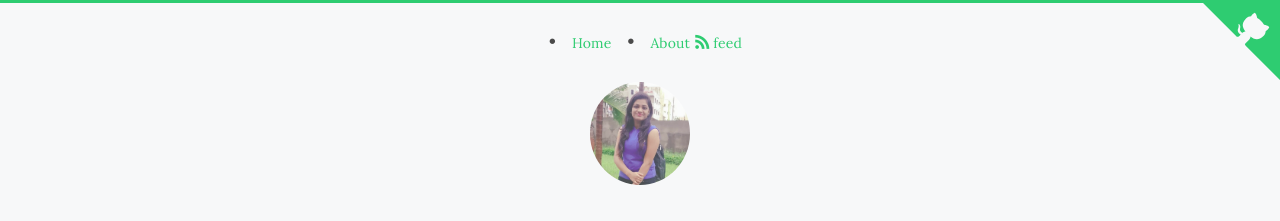
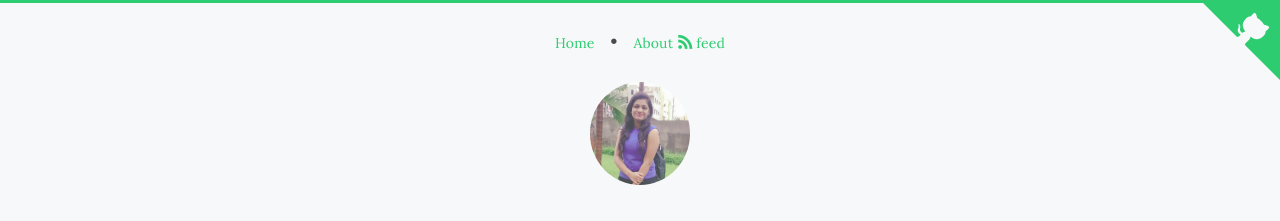
Before and after one commit to khushimehta12/khushimehta12.github.io, a Jekyll site: the page built from index.html, in a window 1280 px wide. Shown: the top 221 px of the page. Built offline with Jekyll 4.4.1, drawn with Linux system fonts in a browser that asks for light colours; some web fonts are replaced.

Commit message:
final commit

```diff
--- a/_includes/header.html
+++ b/_includes/header.html
@@ -4,7 +4,7 @@
 
     <nav class="navbar">
       <ul>
-        <li class="divider">&bull;</li>
+
         <li><a href="{{ "/" | prepend: site.baseurl }}">Home</a></li>
         <li class="divider">&bull;</li>
         <li><a href="{{ "/about" | prepend: site.baseurl }}">About</a></li>
```
